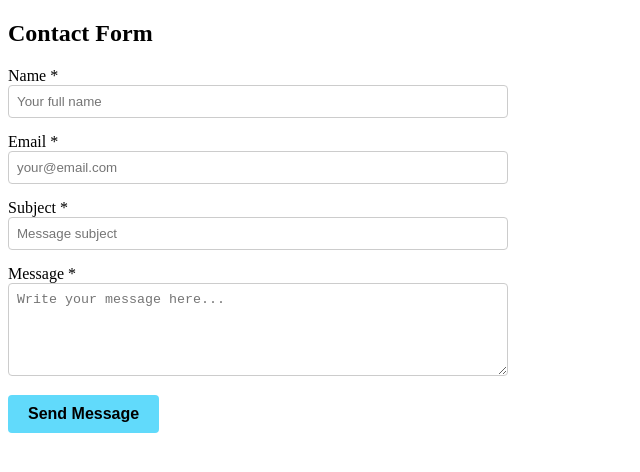
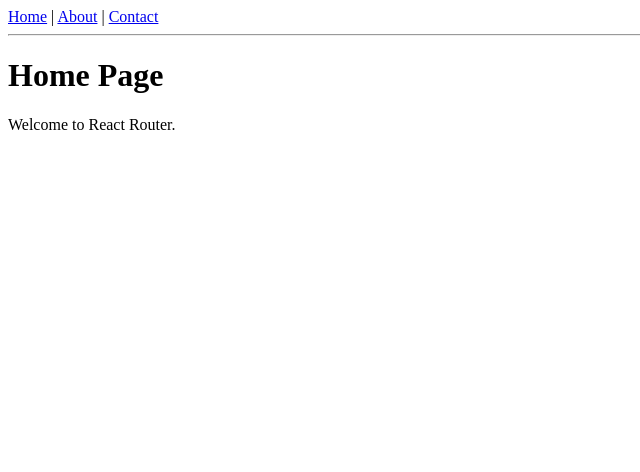
Before and after one commit to HaithamAbuDraz/react-learning-journey, a React (Vite) app: page / in a window 1280 px wide. Shown: the top 472 px of the page, without its empty margins (0-640 px from the left). Built offline with nearby package versions, Linux system fonts and the light colour scheme.

Commit message:
Update App to render ReactRouterLesson component

```diff
--- a/src/App.jsx
+++ b/src/App.jsx
@@ -1,9 +1,9 @@
-import FormsChallenge from './challenges/11-forms/FormsChallenge';
+import ReactRouterLesson from './lessons/12-react-router/ReactRouterLesson';
 
 function App() {
   return (
     <div>
-      <FormsChallenge />
+      <ReactRouterLesson />
     </div>
   );
 }
```
